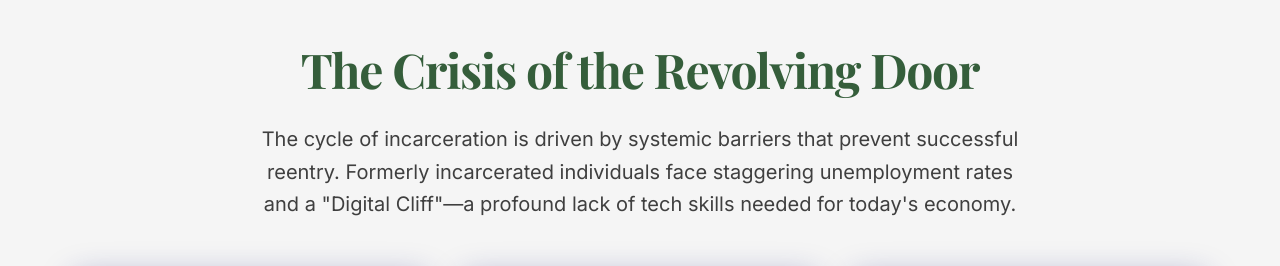
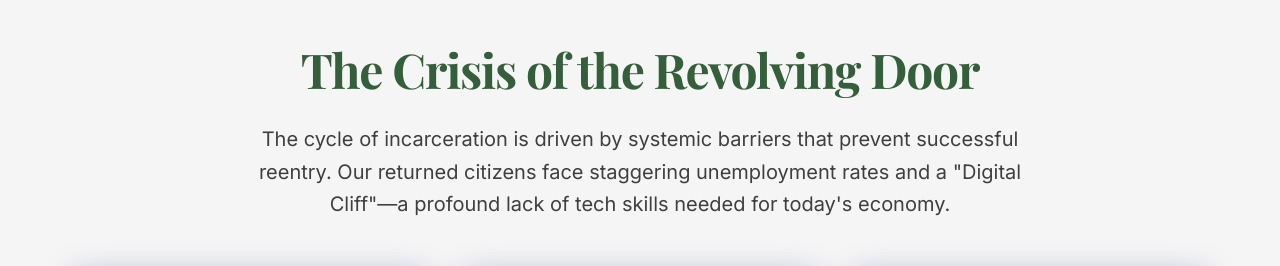
Before and after one commit to StrayDogSyn/Second_Story_Splash, a website: page index.html in a window 1280 px wide. Shown: the part 1040-1306 px from the top of the page. Drawn offline with nearby package versions, Linux system fonts and the light colour scheme.

Commit message:
Update solution section and documentation; improve narrative and visuals

```diff
--- a/index.html
+++ b/index.html
@@ -105,7 +105,7 @@
             <div class="container">
                 <h2 class="section__title">The Crisis of the Revolving Door</h2>
                 <p class="section__subtitle">
-                    The cycle of incarceration is driven by systemic barriers that prevent successful reentry. Formerly incarcerated individuals face staggering unemployment rates and a "Digital Cliff"—a profound lack of tech skills needed for today's economy.
+                    The cycle of incarceration is driven by systemic barriers that prevent successful reentry. Our returned citizens face staggering unemployment rates and a "Digital Cliff"—a profound lack of tech skills needed for today's economy.
                 </p>
 
                 <div class="grid grid--3 spacing--bottom-3">
```
